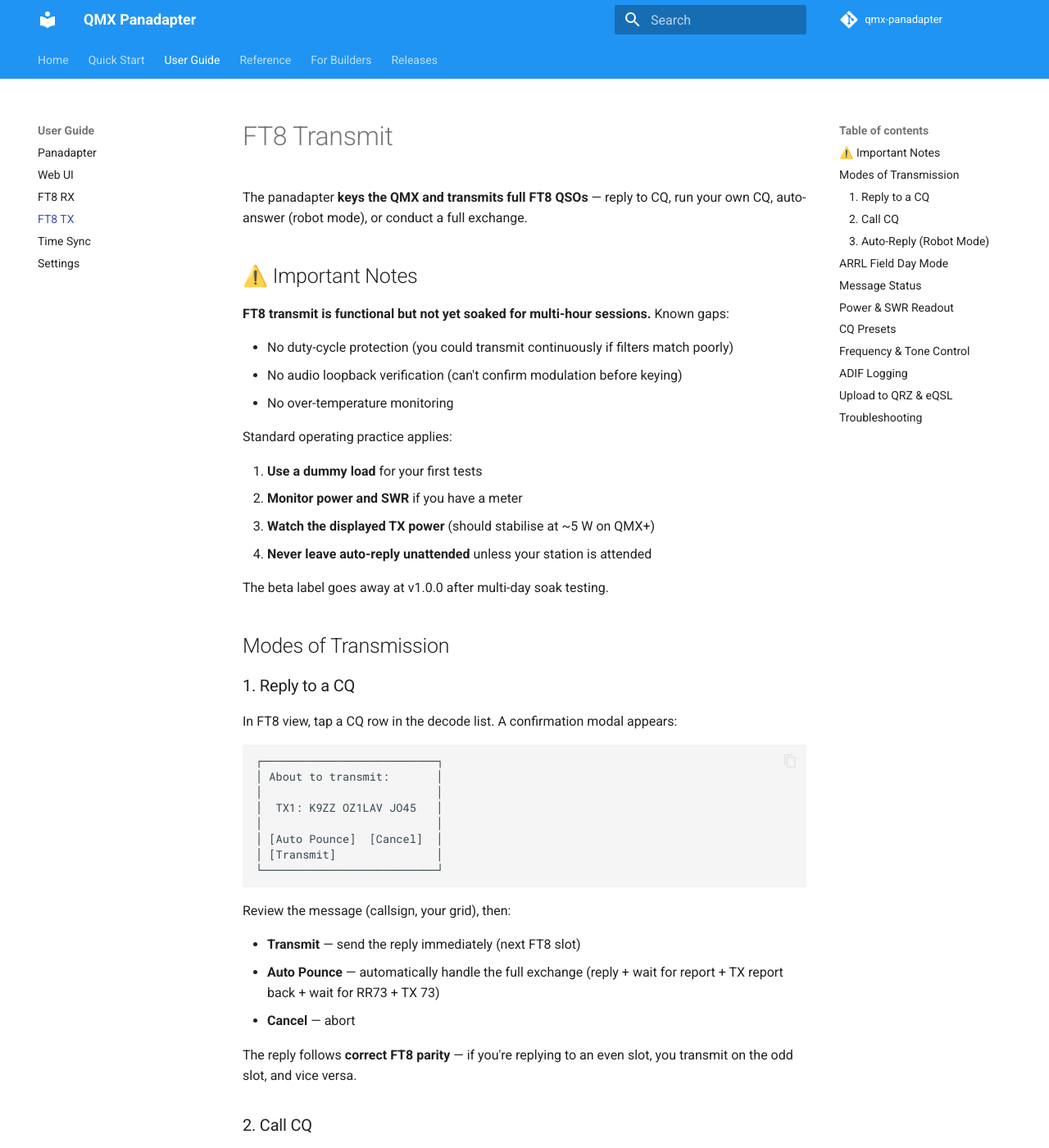
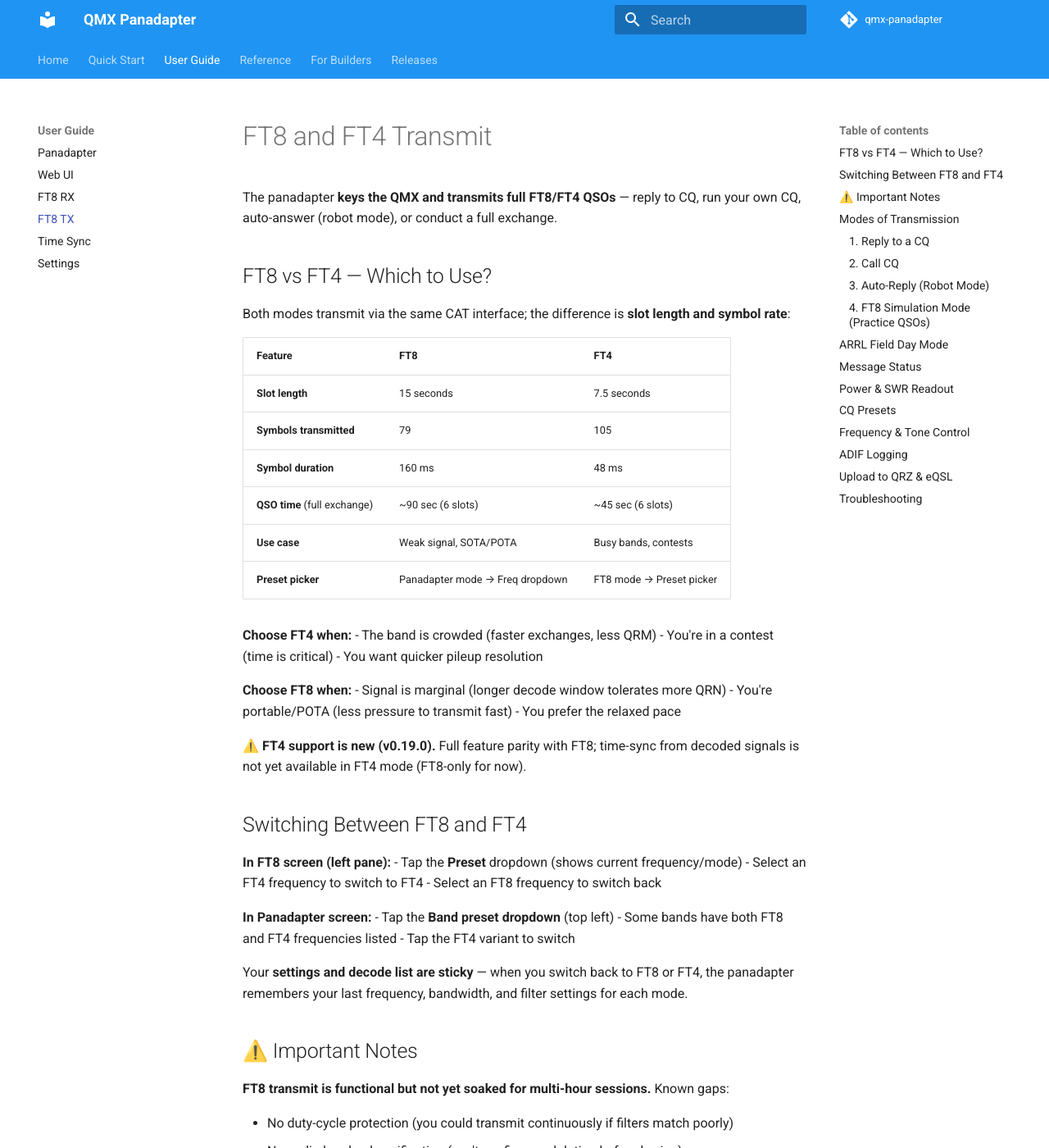
Before and after one commit to SteffenLav/qmx-panadapter, an MkDocs documentation site: the page built from docs/mkdocs/guide/ft8-tx.md, in a window 1280 px wide and 1400 px high. Shown: the whole window at 82% size. Built offline with MkDocs 1.6.1 and Material for MkDocs 9.7.7, drawn with Linux system fonts in a browser that asks for light colours; comment, search, counter and statistics services are not loaded; some of the changed text lies outside the part shown.

Commit message:
﻿docs: comprehensive v0.19.0 User Guide updates
Updated User Guide markdown sources for all v0.19.0 features:

ft8-tx.md:
- FT8 vs FT4 comparison table (15s vs 7.5s slots, use cases)
- Mode selection instructions (Preset picker / Band presets)
- FT4-specific symbol counts and timing (105 symbols, 48ms)
- FT8 Simulation Mode documentation (phantom stations, red breathing border)

panadapter.md:
- Spectrum buffer clear feature (on mode/band switch)
- Flat spectrum mode explanation
- Waterfall control settings

ft8-rx.md:
- FT4 RX differences and slot timing
- Decode performance notes for both modes

README.md:
- Version bumped to v0.19.0 (beta banner + PDF link)
- Added FT4 to feature descriptions

PDF rebuilt with all new content via build_userguide_pdf.ps1.

Co-Authored-By: Claude Haiku 4.5 <noreply@anthropic.com>

````diff
--- a/docs/mkdocs/guide/ft8-tx.md
+++ b/docs/mkdocs/guide/ft8-tx.md
@@ -1,6 +1,45 @@
-# FT8 Transmit
+# FT8 and FT4 Transmit
 
-The panadapter **keys the QMX and transmits full FT8 QSOs** — reply to CQ, run your own CQ, auto-answer (robot mode), or conduct a full exchange.
+The panadapter **keys the QMX and transmits full FT8/FT4 QSOs** — reply to CQ, run your own CQ, auto-answer (robot mode), or conduct a full exchange.
+
+## FT8 vs FT4 — Which to Use?
+
+Both modes transmit via the same CAT interface; the difference is **slot length and symbol rate**:
+
+| Feature | FT8 | FT4 |
+|---------|-----|-----|
+| **Slot length** | 15 seconds | 7.5 seconds |
+| **Symbols transmitted** | 79 | 105 |
+| **Symbol duration** | 160 ms | 48 ms |
+| **QSO time** (full exchange) | ~90 sec (6 slots) | ~45 sec (6 slots) |
+| **Use case** | Weak signal, SOTA/POTA | Busy bands, contests |
+| **Preset picker** | Panadapter mode → Freq dropdown | FT8 mode → Preset picker |
+
+**Choose FT4 when:**
+- The band is crowded (faster exchanges, less QRM)
+- You're in a contest (time is critical)
+- You want quicker pileup resolution
+
+**Choose FT8 when:**
+- Signal is marginal (longer decode window tolerates more QRN)
+- You're portable/POTA (less pressure to transmit fast)
+- You prefer the relaxed pace
+
+⚠️ **FT4 support is new (v0.19.0).** Full feature parity with FT8; time-sync from decoded signals is not yet available in FT4 mode (FT8-only for now).
+
+## Switching Between FT8 and FT4
+
+**In FT8 screen (left pane):**
+- Tap the **Preset** dropdown (shows current frequency/mode)
+- Select an FT4 frequency to switch to FT4
+- Select an FT8 frequency to switch back
+
+**In Panadapter screen:**
+- Tap the **Band preset dropdown** (top left)
+- Some bands have both FT8 and FT4 frequencies listed
+- Tap the FT4 variant to switch
+
+Your **settings and decode list are sticky** — when you switch back to FT8 or FT4, the panadapter remembers your last frequency, bandwidth, and filter settings for each mode.
 
 ## ⚠️ Important Notes
 
@@ -87,6 +126,30 @@ Each QSO takes **~90 seconds** (6 FT8 slots × 15 s/slot). If a station doesn't
 
 A permanent on-screen warning appears whenever robot mode is available.
 
+### 4. FT8 Simulation Mode (Practice QSOs)
+
+⚠️ **For practice only** — no real stations involved, radio never keys up.
+
+Enable **FT8 Simulation Mode** in the settings drawer to practice full QSO exchanges with phantom stations (W1AW and K9ZZ) without transmitting on the air. Useful for:
+
+- Learning the full FT8 exchange sequence
+- Testing your setup without risking interference
+- Verifying ADIF logging works correctly
+- Practicing in a realistic environment
+
+**How it works:**
+- Two phantom stations periodically call CQ on their own schedule
+- You can reply, they respond, and complete a full QSO
+- Messages and timing are identical to real FT8 — the decoder runs actual GFSK synthesis
+- Every simulated QSO logs to ADIF with the phantom callsign
+
+**Visual indicator:** When simulation mode is active, a **10 px red border pulses around the entire screen** (breathing red frame). This is your visual reminder that you're in practice mode — if the red frame is gone, simulation is off and real stations are in play.
+
+**Important:**
+- The QMX is **never keyed** in simulation mode, no matter what
+- QSOs are logged as real ADIF entries (you may want to delete practice contacts from your log afterward)
+- All other features (panadapter, web UI, settings) work normally
+
 ## ARRL Field Day Mode
 
 During [ARRL Field Day](https://www.arrl.org/field-day), enable **Field Day mode** in the settings:
@@ -122,12 +185,14 @@ Tap the status label to **abort** the current QSO (only works if ARMED or ACTIVE
 After each transmit burst, the status bar briefly shows:
 
 ```
-Last TX: 5.2W SWRx1.25 [N=78]
+Last TX: 5.2W SWRx1.25 [N=79]
 ```
 
 - **5.2W** — average output power measured via QMX `PC;` CAT command
 - **SWRx1.25** — SWR measured via QMX `SW;` CAT command (only valid during TX)
-- **[N=78]** — number of symbols transmitted (always 79 for FT8)
+- **[N=79]** — number of symbols transmitted
+  - FT8: always 79 symbols (~12.7 s at 160 ms/symbol)
+  - FT4: always 105 symbols (~5.0 s at 48 ms/symbol)
 
 These readings are **informational only** — the panadapter does not enforce limits. Monitor your antenna system independently.
 
````
Also changed, not shown: README.md (+2 -2 lines), docs/mkdocs/guide/ft8-rx.md (+20 -5 lines), docs/mkdocs/guide/panadapter.md (+19 -0 lines).
